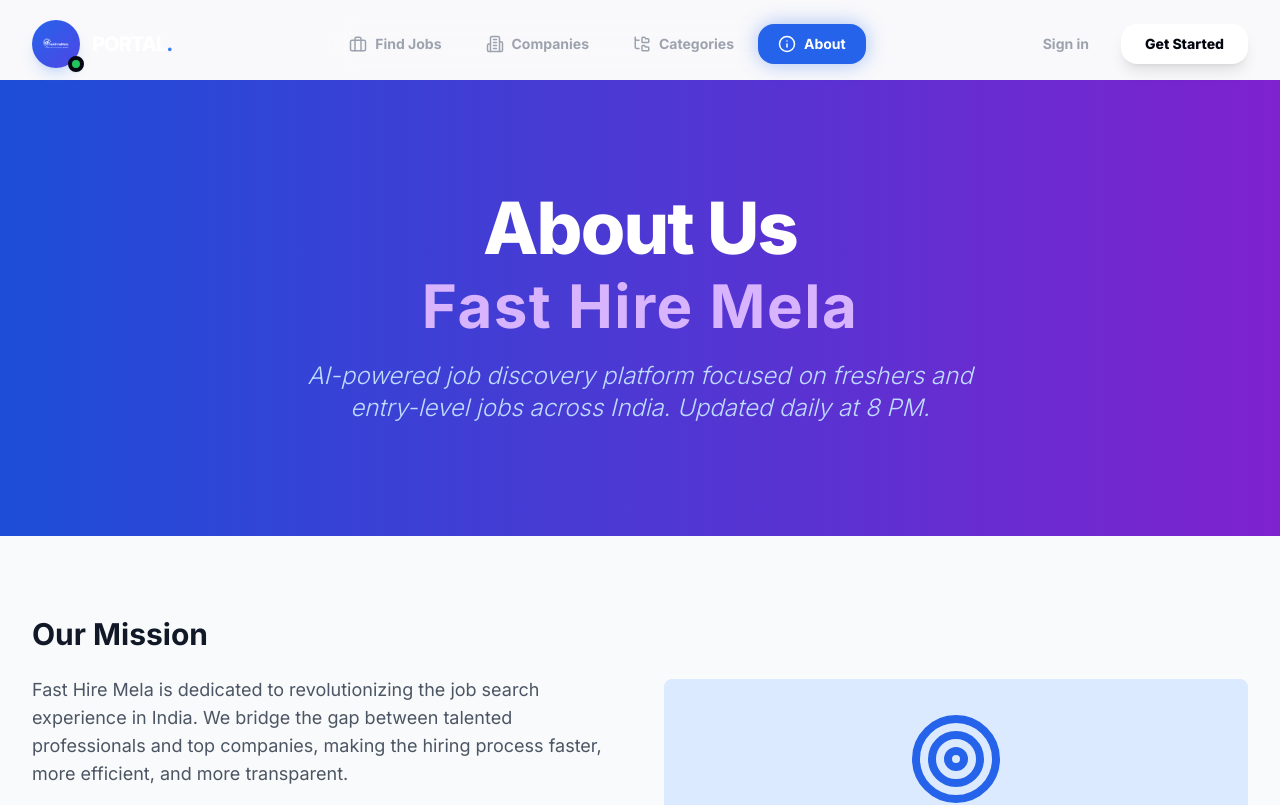
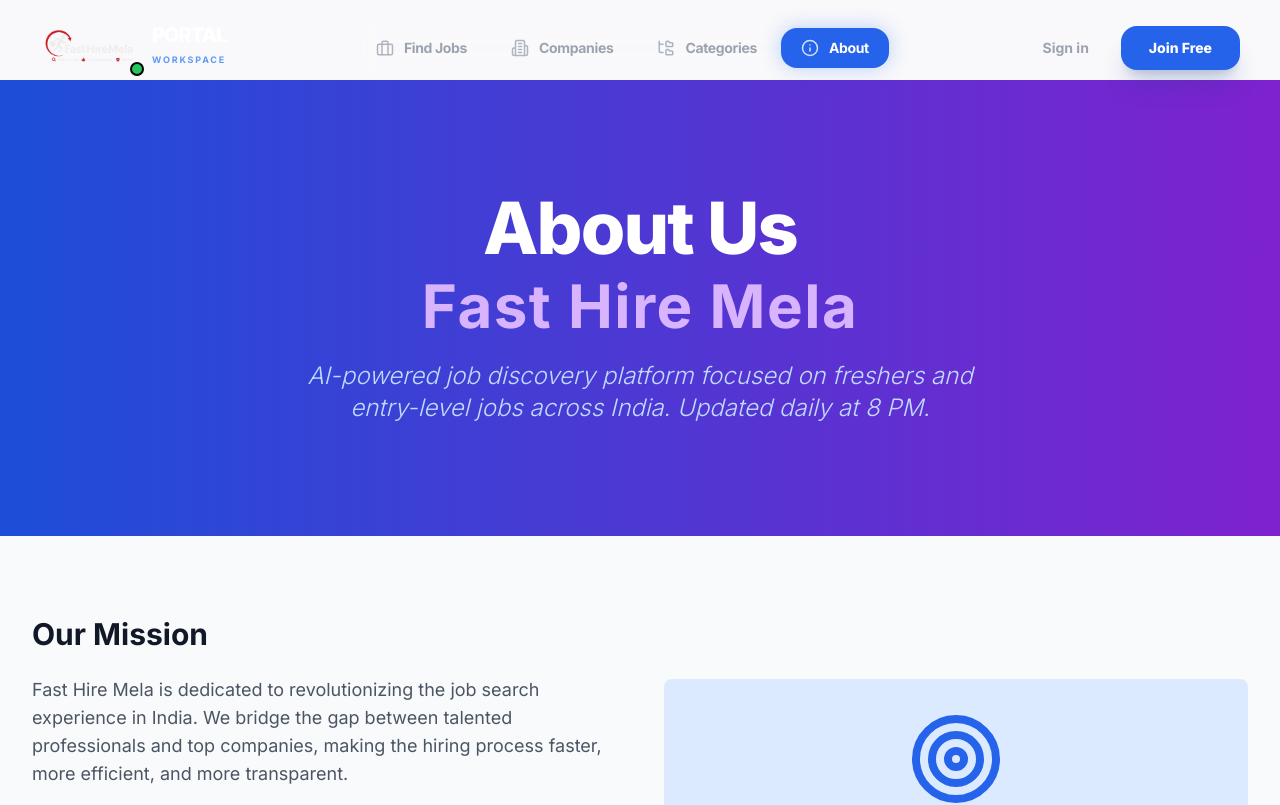
Before and after one commit to msd131102/Fast-Hire-Mela, a React (Vite) app in the folder frontend/: page /about in a window 1280 px wide. Shown: the top 805 px of the page. Built offline with nearby package versions, Linux system fonts and the light colour scheme.

Commit message:
latest view

```diff
--- a/frontend/src/components/layout/Header.jsx
+++ b/frontend/src/components/layout/Header.jsx
@@ -16,7 +16,8 @@ import {
   Menu,
   X,
   ChevronRight,
-  Settings
+  Settings,
+  Bell
 } from 'lucide-react';
 import { useAuth } from '../../context/AuthContext';
 import { useToast } from '../ui/toastUtils';
@@ -27,7 +28,6 @@ const Header = () => {
   const [isMenuOpen, setIsMenuOpen] = useState(false);
   const [isScrolled, setIsScrolled] = useState(false);
   const [isProfileDropdownOpen, setIsProfileDropdownOpen] = useState(false);
-  const [isMobileProfileOpen, setIsMobileProfileOpen] = useState(false);
 
   const { user, isAuthenticated, logout, isPremium } = useAuth();
   const { toast } = useToast();
@@ -39,7 +39,7 @@ const Header = () => {
 
   // Logic - Preserved Exactly
   useEffect(() => {
-    const handleScroll = () => { setIsScrolled(window.scrollY > 20); };
+    const handleScroll = () => { setIsScrolled(window.scrollY > 10); };
     window.addEventListener('scroll', handleScroll, { passive: true });
     return () => window.removeEventListener('scroll', handleScroll);
   }, []);
@@ -54,54 +54,25 @@ const Header = () => {
   }, []);
 
   useEffect(() => {
-    const handleEscapeKey = (event) => {
-      if (event.key === 'Escape') {
-        setIsProfileDropdownOpen(false);
-        setIsMenuOpen(false);
-      }
-    };
-    document.addEventListener('keydown', handleEscapeKey);
-    return () => document.removeEventListener('keydown', handleEscapeKey);
-  }, []);
-
-  useEffect(() => {
     document.body.style.overflow = isMenuOpen ? 'hidden' : 'unset';
     return () => { document.body.style.overflow = 'unset'; };
   }, [isMenuOpen]);
 
-  // Mapping Icons to Data (Data preserved exactly)
-  const getIcon = (name) => {
-    const icons = {
-      'Find Jobs': <Briefcase size={18} />,
-      'Companies': <Building2 size={18} />,
-      'Categories': <FolderTree size={18} />,
-      'About': <Info size={18} />,
-      'Contact': <Phone size={18} />,
-      'Home': <Home size={18} />,
-      'Jobs': <Briefcase size={18} />,
-      'Saved Jobs': <Star size={18} />,
-      'Dashboard': <LayoutDashboard size={18} />,
-      'Profile': <UserIcon size={18} />,
-      'Premium': <Crown size={18} />
-    };
-    return icons[name] || <Info size={18} />;
-  };
-
   const navigation = [
-    { name: 'Find Jobs', href: '/jobs', mobileOnly: false },
-    { name: 'Companies', href: '/companies', mobileOnly: false },
-    { name: 'Categories', href: '/categories', mobileOnly: false },
-    { name: 'About', href: '/about', mobileOnly: false },
-    { name: 'Contact', href: '/contact', mobileOnly: true },
+    { name: 'Find Jobs', href: '/jobs', icon: <Briefcase size={18} />, mobileOnly: false },
+    { name: 'Companies', href: '/companies', icon: <Building2 size={18} />, mobileOnly: false },
+    { name: 'Categories', href: '/categories', icon: <FolderTree size={18} />, mobileOnly: false },
+    { name: 'About', href: '/about', icon: <Info size={18} />, mobileOnly: false },
+    { name: 'Contact', href: '/contact', icon: <Phone size={18} />, mobileOnly: true },
   ];
 
   const dashboardNavigation = [
-    { name: 'Home', href: '/', mobileOnly: false },
-    { name: 'Jobs', href: '/jobs', mobileOnly: false },
-    { name: 'Saved Jobs', href: '/saved-jobs', mobileOnly: false },
-    { name: 'Dashboard', href: '/dashboard', mobileOnly: false },
-    { name: 'Profile', href: '/profile', mobileOnly: false },
-    ...(isPremium ? [{ name: 'Premium', href: '/premium', mobileOnly: false }] : []),
+    { name: 'Home', href: '/', icon: <Home size={18} />, mobileOnly: false },
+    { name: 'Jobs', href: '/jobs', icon: <Briefcase size={18} />, mobileOnly: false },
+    { name: 'Saved Jobs', href: '/saved-jobs', icon: <Star size={18} />, mobileOnly: false },
+    { name: 'Dashboard', href: '/dashboard', icon: <LayoutDashboard size={18} />, mobileOnly: false },
+    { name: 'Profile', href: '/profile', icon: <UserIcon size={18} />, mobileOnly: false },
+    ...(isPremium ? [{ name: 'Premium', href: '/premium', icon: <Crown size={18} />, mobileOnly: false }] : []),
   ];
 
   const isActivePath = useCallback((path) => {
@@ -113,39 +84,37 @@ const Header = () => {
     navigate('/');
     setIsProfileDropdownOpen(false);
     setIsMenuOpen(false);
-    toast({
-      title: "Logged Out",
-      description: "Come back soon!",
-      type: "success"
-    });
+    toast({ title: "Logged Out", description: "See you again soon!", type: "success" });
   }, [logout, navigate, toast]);
 
+  // Background state: Pure Black on scroll
+  const headerBgClass = isScrolled
+    ? 'bg-black/95 backdrop-blur-2xl border-b border-white/5 shadow-[0_8px_32px_rgba(0,0,0,0.8)]'
+    : 'bg-transparent border-b border-transparent';
+
   return (
-    <>
-      <header
-        className={cn(
-          "fixed top-0 left-0 right-0 z-[100] transition-all duration-500",
-          isScrolled
-            ? "py-3 bg-gray-950/80 backdrop-blur-xl border-b border-white/10 shadow-2xl"
-            : "py-5 bg-transparent"
-        )}
-      >
-        <div className="max-w-7xl mx-auto px-4 sm:px-6 lg:px-8">
-          <div className="flex justify-between items-center">
+    <header className={cn("fixed top-0 left-0 right-0 z-[100] transition-all duration-500 ease-in-out", headerBgClass)}>
+      <div className="max-w-7xl mx-auto px-4 sm:px-6 lg:px-10">
+        <div className="flex justify-between items-center h-20 sm:h-24">
 
-            {/* Brand Logo */}
-            <Link to="/" className="relative group flex items-center gap-3">
-              <div className="relative h-10 w-10 sm:h-12 sm:w-12 flex items-center justify-center rounded-2xl bg-gradient-to-br from-blue-600 to-indigo-600 shadow-lg shadow-blue-500/20 group-hover:rotate-6 transition-transform">
-                <img src={logo} alt="Logo" className="h-7 w-7 object-contain brightness-0 invert" />
-                <div className="absolute -bottom-1 -right-1 w-4 h-4 bg-green-500 rounded-full border-4 border-gray-950 shadow-sm" />
+          {/* Brand Logo: Original Style Restored */}
+          <Link to="/" className="flex items-center gap-3 group shrink-0" onClick={() => setIsMenuOpen(false)}>
+            <div className="relative">
+              <img
+                src={logo}
+                alt="Logo"
+                className="h-10 w-auto sm:h-12 object-contain transition-transform duration-500 group-hover:scale-105"
+              />
+              <div className="absolute -bottom-1 -right-1 w-3.5 h-3.5 bg-green-500 rounded-full border-2 border-black" />
             </div>
-              <span className="hidden sm:block text-xl font-black text-white tracking-tighter">
-                PORTAL<span className="text-blue-500">.</span>
-              </span>
+            <div className="hidden sm:block">
+              <span className="text-xl font-black text-white tracking-tighter block leading-none">PORTAL</span>
+              <span className="text-[9px] font-bold text-blue-500 tracking-[0.2em] uppercase opacity-80">Workspace</span>
+            </div>
           </Link>
 
-            {/* Desktop Navigation */}
-            <nav className="hidden lg:flex items-center gap-1 bg-white/5 p-1 rounded-2xl ring-1 ring-white/10 backdrop-blur-md">
+          {/* Desktop Nav: Elegant Glass Pill */}
+          <nav className="hidden lg:flex items-center gap-1 bg-white/[0.03] border border-white/10 p-1.5 rounded-2xl backdrop-blur-md">
             {(isAuthenticated ? dashboardNavigation : navigation)
               .filter(item => !item.mobileOnly)
               .map(item => (
@@ -153,93 +122,88 @@ const Header = () => {
                   key={item.name}
                   to={item.href}
                   className={cn(
-                      "relative px-5 py-2.5 rounded-xl transition-all duration-300 flex items-center gap-2 font-bold text-sm",
-                      isActivePath(item.href) ? "text-white" : "text-gray-400 hover:text-white hover:bg-white/5"
+                    "relative px-5 py-2.5 rounded-xl transition-all duration-300 group flex items-center gap-2.5 font-bold text-sm",
+                    isActivePath(item.href) ? "text-white" : "text-gray-400 hover:text-white"
                   )}
                 >
-                    <span className="relative z-10">{getIcon(item.name)}</span>
-                    <span className="relative z-10">{item.name}</span>
+                  <span className="relative z-10 opacity-80 group-hover:opacity-100 transition-opacity">{item.icon}</span>
+                  <span className="relative z-10 tracking-tight">{item.name}</span>
                   {isActivePath(item.href) && (
                     <motion.div
-                        layoutId="nav-pill"
-                        className="absolute inset-0 bg-blue-600 rounded-xl shadow-[0_0_20px_rgba(37,99,235,0.4)]"
-                        transition={{ type: "spring", bounce: 0.25, duration: 0.5 }}
+                      layoutId="active-pill"
+                      className="absolute inset-0 bg-blue-600 rounded-xl shadow-[0_0_20px_rgba(37,99,235,0.3)]"
+                      transition={{ type: "spring", bounce: 0.2, duration: 0.6 }}
                     />
                   )}
                 </Link>
               ))}
           </nav>
 
-            {/* User Actions */}
-            <div className="flex items-center gap-4">
+          {/* Right Section: Profile & Actions */}
+          <div className="hidden lg:flex items-center gap-5">
             {isAuthenticated ? (
               <div className="relative" ref={profileRef}>
                 <button
                   onClick={() => setIsProfileDropdownOpen(!isProfileDropdownOpen)}
                   className={cn(
-                      "flex items-center gap-3 p-1 pl-1 pr-3 rounded-full transition-all border",
-                      isProfileDropdownOpen ? "bg-white/15 border-white/20" : "bg-white/5 border-white/10 hover:border-white/30"
+                    "flex items-center gap-3 p-1.5 pr-4 rounded-full border transition-all duration-300",
+                    isProfileDropdownOpen ? "bg-white/10 border-white/20" : "bg-white/5 border-white/10 hover:border-blue-500/50"
                   )}
                 >
                   <div className={cn(
-                      "w-9 h-9 rounded-full flex items-center justify-center text-sm font-black text-white shadow-inner",
+                    "relative w-9 h-9 rounded-full flex items-center justify-center text-sm font-black text-white shadow-xl",
                     isPremium
-                        ? "bg-[conic-gradient(from_180deg_at_50%_50%,#eab308_0deg,#ca8a04_360deg)] ring-2 ring-yellow-500/50"
-                        : "bg-gradient-to-br from-blue-500 to-indigo-600"
+                      ? "bg-gradient-to-tr from-yellow-400 via-amber-500 to-yellow-600"
+                      : "bg-gradient-to-br from-blue-600 to-indigo-700"
                   )}>
-                      {user?.first_name?.[0] || 'U'}
+                    {user?.first_name?.[0]?.toUpperCase() || 'U'}
+                    {isPremium && <div className="absolute inset-0 rounded-full border border-white/30 animate-pulse" />}
                   </div>
-                    <span className="hidden md:block text-sm font-bold text-white uppercase tracking-wider">
-                      {user?.first_name || 'Account'}
-                    </span>
+                  <div className="text-left">
+                    <p className="text-xs font-black text-white tracking-wide uppercase leading-tight">{user?.first_name || 'User'}</p>
+                    <p className="text-[9px] text-gray-500 font-bold tracking-widest uppercase">
+                      {isPremium ? 'Premium' : 'Member'}
+                    </p>
+                  </div>
                 </button>
 
                 <AnimatePresence>
                   {isProfileDropdownOpen && (
                     <motion.div
-                        initial={{ opacity: 0, y: 15, scale: 0.95 }}
-                        animate={{ opacity: 1, y: 0, scale: 1 }}
-                        exit={{ opacity: 0, y: 15, scale: 0.95 }}
-                        className="absolute right-0 mt-4 w-72 bg-gray-900/95 border border-white/10 rounded-3xl shadow-2xl py-3 z-50 backdrop-blur-2xl overflow-hidden"
+                      initial={{ opacity: 0, scale: 0.95, y: 10 }}
+                      animate={{ opacity: 1, scale: 1, y: 0 }}
+                      exit={{ opacity: 0, scale: 0.95, y: 10 }}
+                      className="absolute right-0 mt-4 w-64 bg-black border border-white/10 rounded-2xl shadow-[0_20px_50px_rgba(0,0,0,0.5)] py-2 z-50 backdrop-blur-3xl overflow-hidden"
                     >
-                        <div className="px-6 py-4 border-b border-white/5 mb-2 flex items-center gap-4">
-                           <div className="w-12 h-12 rounded-2xl bg-white/5 flex items-center justify-center text-xl">🚀</div>
-                           <div className="flex flex-col">
-                             <span className="text-white font-black">{user?.first_name}</span>
-                             <span className="text-gray-500 text-xs truncate w-40">{user?.email}</span>
+                      <div className="px-5 py-4 bg-white/[0.02] border-b border-white/5 mb-1">
+                        <p className="text-sm font-black text-white">{user?.first_name} {user?.last_name}</p>
+                        <p className="text-xs text-gray-500 truncate">{user?.email}</p>
                       </div>
-                        </div>
-                        <div className="px-3 space-y-1">
-                          <Link to="/profile" className="flex items-center gap-3 px-4 py-3 text-sm text-gray-300 hover:bg-white/10 rounded-2xl transition-all font-bold group">
-                            <UserIcon size={18} className="group-hover:text-blue-400" /> My Profile
-                          </Link>
-                          <Link to="/dashboard" className="flex items-center gap-3 px-4 py-3 text-sm text-gray-300 hover:bg-white/10 rounded-2xl transition-all font-bold group">
-                            <LayoutDashboard size={18} className="group-hover:text-blue-400" /> Dashboard
-                          </Link>
-                          <Link to="/settings" className="flex items-center gap-3 px-4 py-3 text-sm text-gray-300 hover:bg-white/10 rounded-2xl transition-all font-bold group">
-                            <Settings size={18} className="group-hover:text-blue-400" /> Settings
-                          </Link>
-                          <button onClick={handleLogout} className="flex items-center gap-3 w-full px-4 py-3 text-sm text-red-400 hover:bg-red-500/10 rounded-2xl transition-all font-black">
-                            <LogOut size={18} /> Logout
-                          </button>
-                        </div>
+                      <Link to="/profile" className="flex items-center gap-3 px-5 py-3 text-sm text-gray-300 hover:bg-blue-600 hover:text-white transition-all font-bold"><UserIcon size={16}/> My Profile</Link>
+                      <Link to="/dashboard" className="flex items-center gap-3 px-5 py-3 text-sm text-gray-300 hover:bg-blue-600 hover:text-white transition-all font-bold"><LayoutDashboard size={16}/> Dashboard</Link>
+                      <button onClick={handleLogout} className="flex items-center gap-3 w-full px-5 py-3 text-sm text-red-400 hover:bg-red-500/10 transition-all font-black"><LogOut size={16}/> Logout</button>
                     </motion.div>
                   )}
                 </AnimatePresence>
               </div>
             ) : (
-                <div className="hidden sm:flex items-center gap-3">
-                  <Link to="/login" className="px-5 py-2.5 text-sm font-bold text-gray-400 hover:text-white transition-colors">Sign in</Link>
-                  <Link to="/register" className="px-6 py-2.5 rounded-xl bg-white text-gray-950 text-sm font-black hover:bg-blue-50 transition-all shadow-lg hover:scale-105 active:scale-95">
-                    Get Started
-                  </Link>
+              <div className="flex items-center gap-2">
+                <Link to="/login" className="px-6 py-2.5 rounded-xl text-sm font-bold text-gray-400 hover:text-white transition-all">Sign in</Link>
+                <Link to="/register" className="px-7 py-3 rounded-xl bg-blue-600 hover:bg-blue-500 text-white text-sm font-black transition-all shadow-xl shadow-blue-900/20 active:scale-95">Join Free</Link>
               </div>
             )}
+          </div>
 
-              {/* Mobile Toggle */}
+          {/* Mobile UI */}
+          <div className="flex lg:hidden items-center gap-3">
+            {isAuthenticated && (
+              <Link to="/profile" className="w-10 h-10 rounded-full bg-gradient-to-br from-blue-600 to-indigo-700 flex items-center justify-center text-xs font-black text-white shadow-lg border border-white/10">
+                {user?.first_name?.[0]?.toUpperCase()}
+              </Link>
+            )}
             <button
               onClick={() => setIsMenuOpen(!isMenuOpen)}
-                className="lg:hidden p-3 rounded-2xl bg-white/5 text-white border border-white/10 active:scale-90 transition-all"
+              className={cn("p-3 rounded-xl transition-all active:scale-90", isMenuOpen ? "bg-white text-black" : "bg-white/5 text-white")}
             >
               {isMenuOpen ? <X size={24} /> : <Menu size={24} />}
             </button>
@@ -247,55 +211,52 @@ const Header = () => {
         </div>
       </div>
 
-        {/* Mobile Fullscreen Menu */}
+      {/* Mobile Menu Overlay */}
       <AnimatePresence>
         {isMenuOpen && (
           <motion.div
-              initial={{ opacity: 0, x: 50 }}
-              animate={{ opacity: 1, x: 0 }}
-              exit={{ opacity: 0, x: 50 }}
-              className="lg:hidden fixed inset-0 top-0 bg-gray-950/98 backdrop-blur-3xl z-[90] flex flex-col pt-32 px-6"
+            initial={{ x: '100%' }}
+            animate={{ x: 0 }}
+            exit={{ x: '100%' }}
+            transition={{ type: 'spring', damping: 25, stiffness: 200 }}
+            className="lg:hidden fixed inset-0 top-0 bg-black z-50 flex flex-col pt-24 px-6 overflow-y-auto"
           >
-              <div className="flex flex-col gap-3">
-                <p className="text-xs font-black text-blue-500 uppercase tracking-widest mb-2 px-4">Navigation</p>
-                {(isAuthenticated ? dashboardNavigation : navigation).map((item, idx) => (
-                  <motion.div
+            <div className="space-y-3 mt-4">
+              <p className="text-[10px] font-black text-blue-500 uppercase tracking-widest mb-6 ml-2">Navigation</p>
+              {(isAuthenticated ? dashboardNavigation : navigation).map((item) => (
+                <Link
                   key={item.name}
-                    initial={{ opacity: 0, x: 20 }}
-                    animate={{ opacity: 1, x: 0 }}
-                    transition={{ delay: idx * 0.05 }}
-                  >
-                    <Link
                   to={item.href}
                   onClick={() => setIsMenuOpen(false)}
                   className={cn(
-                        "flex items-center justify-between p-5 rounded-3xl transition-all",
-                        isActivePath(item.href) ? "bg-blue-600 text-white shadow-xl shadow-blue-600/20" : "bg-white/5 text-gray-400"
+                    "flex items-center justify-between p-5 rounded-2xl transition-all",
+                    isActivePath(item.href) ? "bg-blue-600 text-white shadow-xl shadow-blue-600/40" : "bg-white/5 text-gray-400 border border-white/5"
                   )}
                 >
                   <div className="flex items-center gap-4">
-                        <span className={cn("p-2 rounded-xl bg-white/10", isActivePath(item.href) && "bg-white/20")}>
-                          {getIcon(item.name)}
-                        </span>
-                        <span className="text-lg font-black">{item.name}</span>
+                    <span className="text-xl">{item.icon}</span>
+                    <span className="text-lg font-black tracking-tight">{item.name}</span>
                   </div>
-                      <ChevronRight size={20} className="opacity-30" />
+                  <ChevronRight size={18} className="opacity-30" />
                 </Link>
-                  </motion.div>
               ))}
             </div>
 
             {!isAuthenticated && (
-                <div className="mt-auto mb-12 space-y-4">
-                  <Link to="/register" className="block w-full py-5 rounded-3xl bg-blue-600 text-center text-white font-black text-lg shadow-lg">Create Account</Link>
-                  <Link to="/login" className="block w-full py-5 rounded-3xl bg-white/5 text-center text-gray-300 font-bold border border-white/10">Sign In</Link>
+              <div className="mt-auto mb-10 space-y-4">
+                <Link to="/register" onClick={() => setIsMenuOpen(false)} className="block w-full py-5 rounded-2xl bg-blue-600 text-center text-white font-black text-lg">Create Account</Link>
+                <Link to="/login" onClick={() => setIsMenuOpen(false)} className="block w-full py-5 rounded-2xl bg-white/5 text-center text-gray-300 font-bold border border-white/10">Sign In</Link>
               </div>
+            )}
+            {isAuthenticated && (
+              <button onClick={handleLogout} className="mt-auto mb-10 w-full py-5 rounded-2xl bg-red-500/10 text-red-500 font-black flex items-center justify-center gap-3">
+                <LogOut size={20} /> Logout
+              </button>
             )}
           </motion.div>
         )}
       </AnimatePresence>
     </header>
-    </>
   );
 };
 
```
Lines whose indentation alone changed are shown as unchanged.
